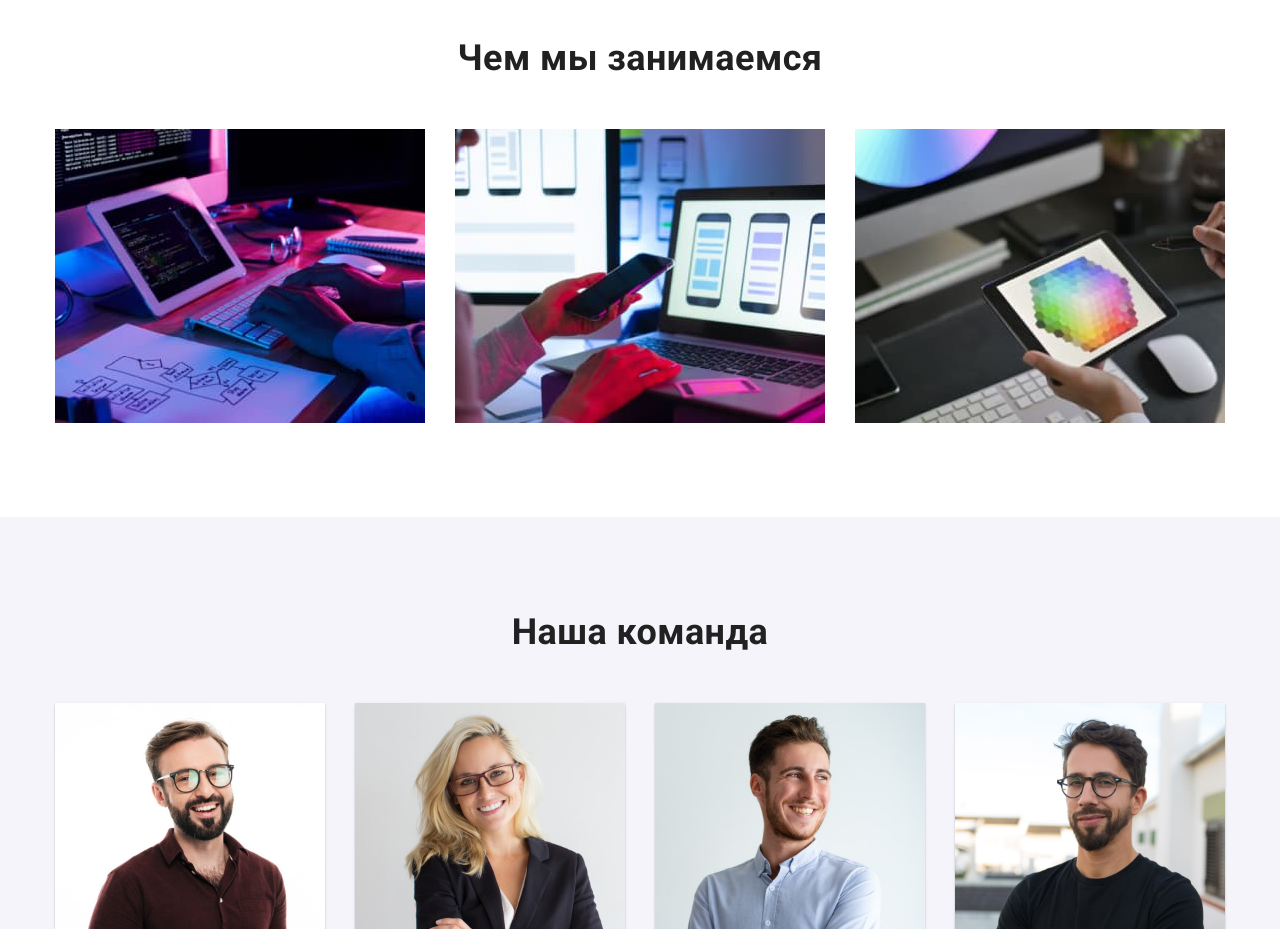
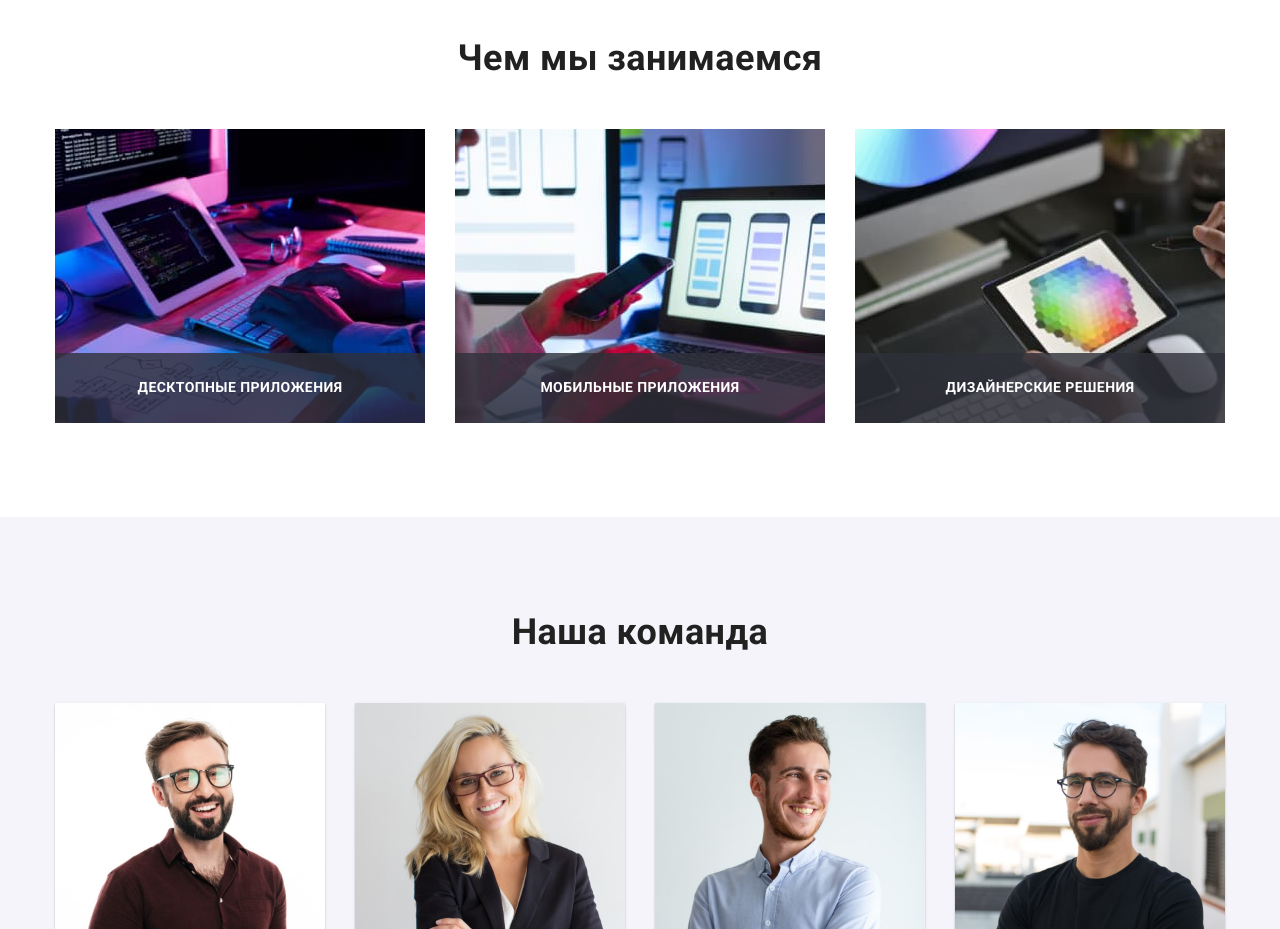
Before and after one commit to Serhii-Pietukhov/goit-markup-hw-05, a plain HTML site: page index.html in a window 1280 px wide. Shown: the part 1080-2009 px from the top of the page. Drawn offline with nearby package versions, Linux system fonts and the light colour scheme.

Commit message:
дз5 сделал чем мы занимаемся

```diff
--- a/css/styles.css
+++ b/css/styles.css
@@ -340,12 +340,37 @@ h3 {
   align-items: center;
   padding-top: 50px;
 }
-.engagemant .item {
-  display: block;
-  width: calc((100% - 60px) / 3);
-}
+
 .engagemant .item + .item {
   margin-left: 30px;
+}
+
+.engagemant .item {
+  position: relative;
+}
+
+.engagemant .shadow {
+  display: block;
+  position: absolute;
+  bottom: 0;
+  right: 0;
+  width: 370px;
+  height: 70px;
+  background-color: rgba(47, 48, 58, 0.8);
+  color: white;
+}
+
+.shadow-desciption {
+  font-style: normal;
+  font-weight: bold;
+  font-size: 14px;
+  line-height: 1.14;
+  text-align: center;
+  letter-spacing: 0.03em;
+  text-transform: uppercase;
+  color: var(--primary-white);
+  padding-top: 27px;
+  padding-bottom: 27px;
 }
 
 /* Наша команда */
--- a/index.html
+++ b/index.html
@@ -112,12 +112,21 @@
                 <ul class="list engagemant">
                     <li class="item">
                         <img src="./images/img.jpg" alt="описание услуги 1" width="370" height="294" class="image no-gap">
+                        <div class="shadow">
+                            <p class="shadow-desciption">Десктопные приложения</p>
+                        </div>
                     </li>
                     <li class="item">
                         <img src="./images/img-2.jpg" alt="описание услуги 2" width="370" height="294" class="image no-gap">
+                        <div class="shadow">
+                            <p class="shadow-desciption">Мобильные приложения</p>
+                        </div>
                     </li>
                     <li class="item">
                         <img src="./images/img-3.jpg" alt="описание услуги 3" width="370" height="294" class="image no-gap">
+                        <div class="shadow">
+                            <p class="shadow-desciption">Дизайнерские решения</p>
+                        </div>
                     </li>
                 </ul>
            </div>
```
Also changed, not shown: modal.js (added, +14 -0 lines), .prettierrc.json (added).
